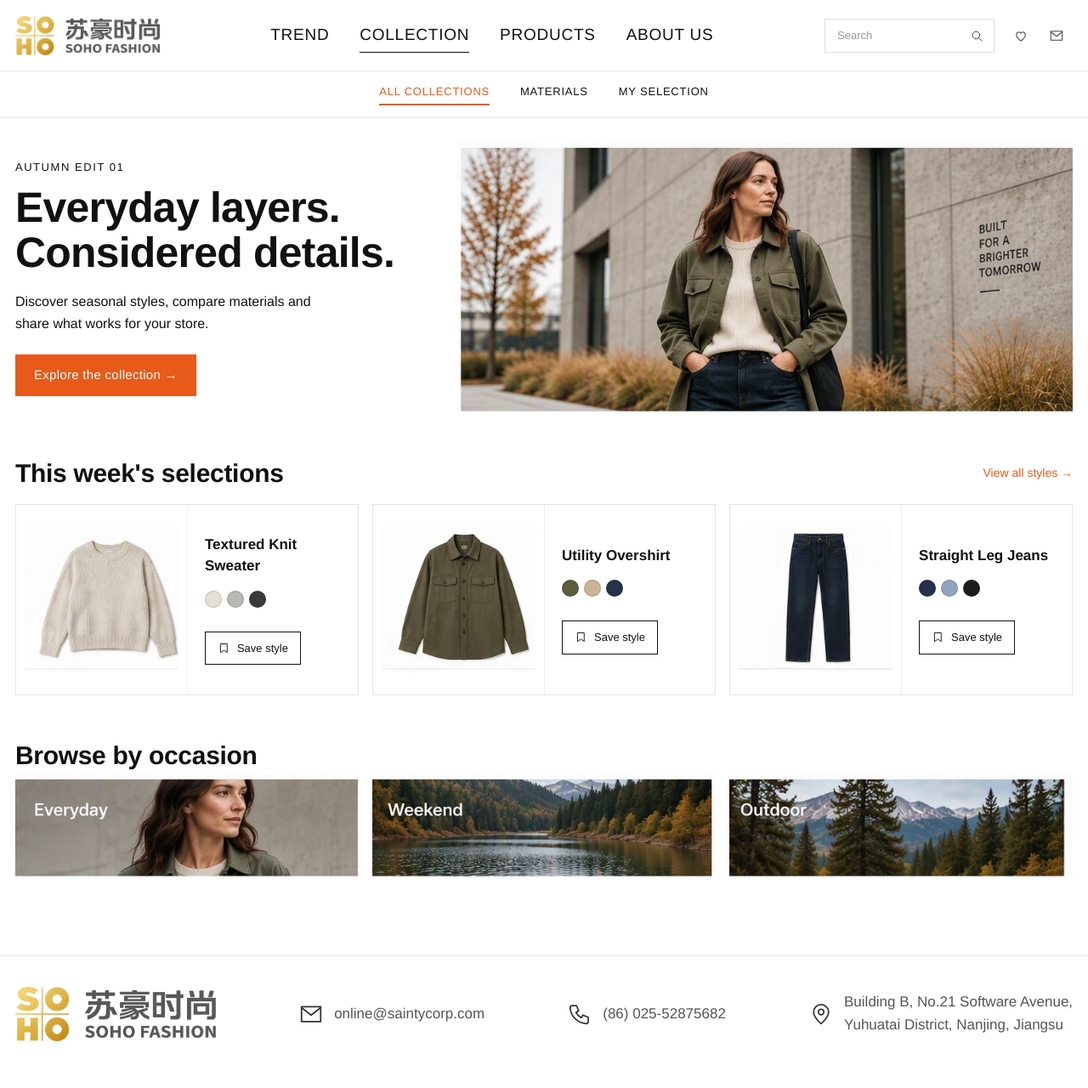
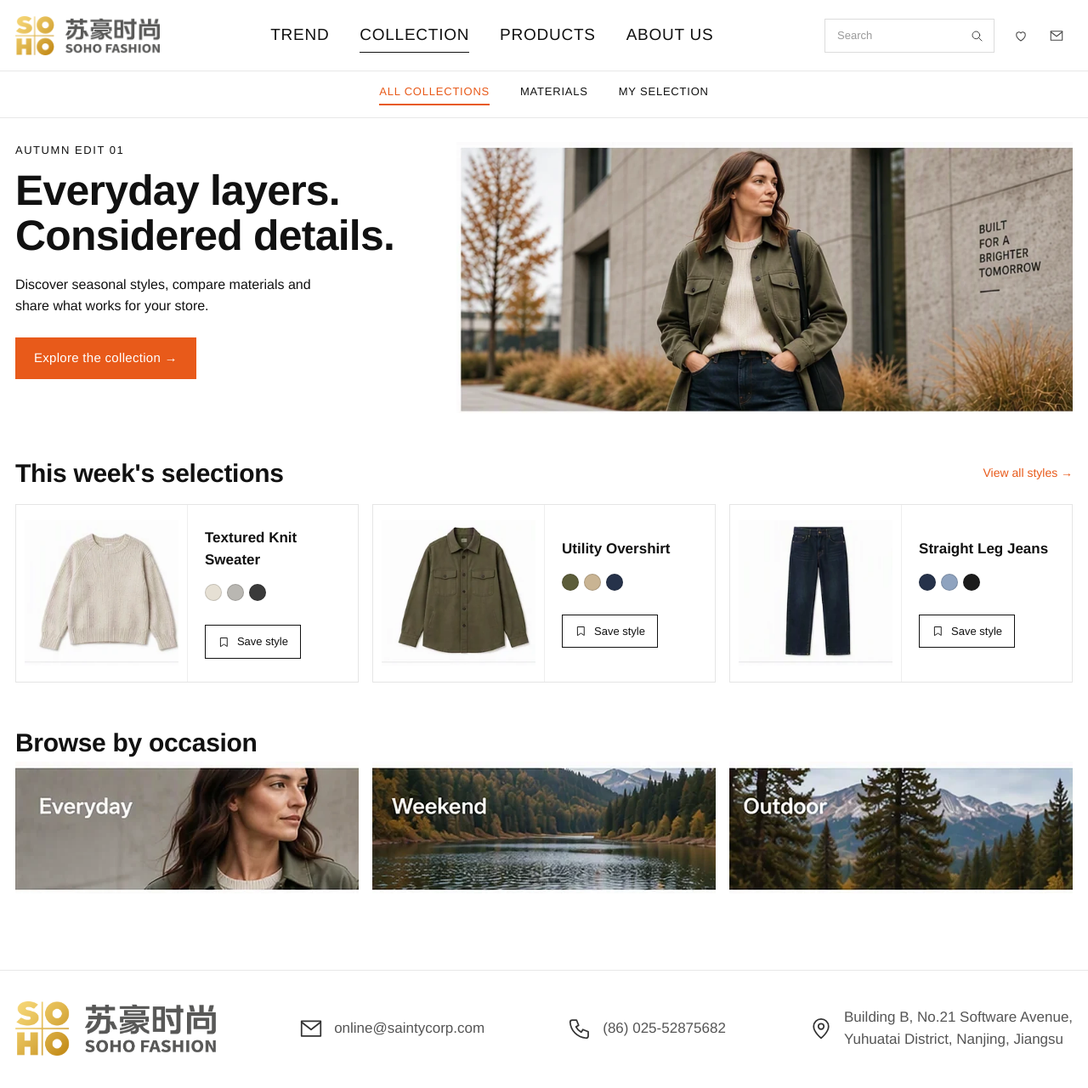
Before and after one commit to liyalili10805-png/marks-client-showroom, a plain HTML site: page collection.html in a window 1280 px wide. Shown: the whole page at 85% size. Drawn offline with Linux system fonts and the light colour scheme.

Commit message:
Fill outlined image frames on collection home

```diff
--- a/collection.css
+++ b/collection.css
@@ -150,3 +150,12 @@
   .col-hero { grid-template-columns: 1fr; }
   .weekly-grid { grid-template-columns: 1fr; }
 }
+
+
+/* fill the outlined frames: image height matches its grid cell, no white bands */
+.col-hero { align-items: stretch; }
+.col-hero-media { height: 100%; }
+.col-hero-media img { height: 100%; aspect-ratio: auto; object-fit: cover; object-position: center; }
+.occasion-tile { aspect-ratio: 2.6 / 1; }
+.occasion-tile img { object-position: left center; }
+.weekly-card { min-height: 210px; }
```
